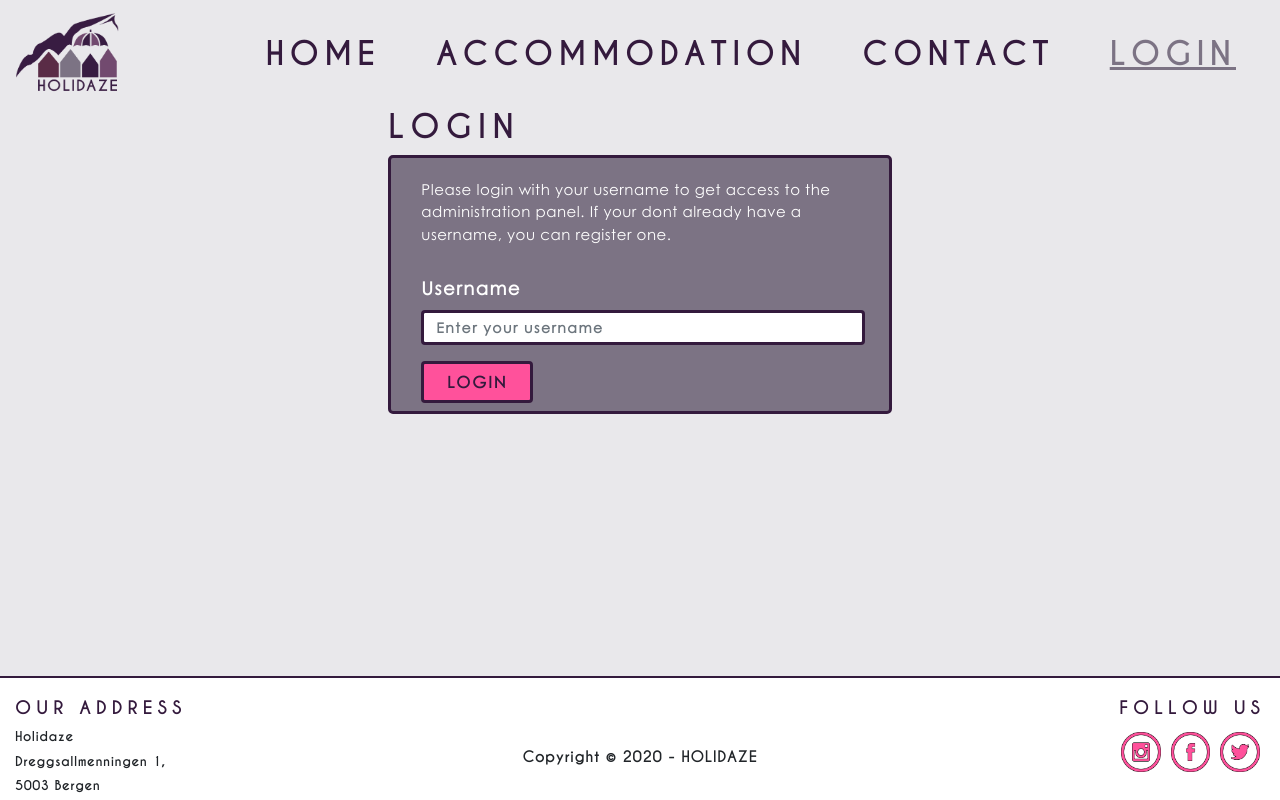
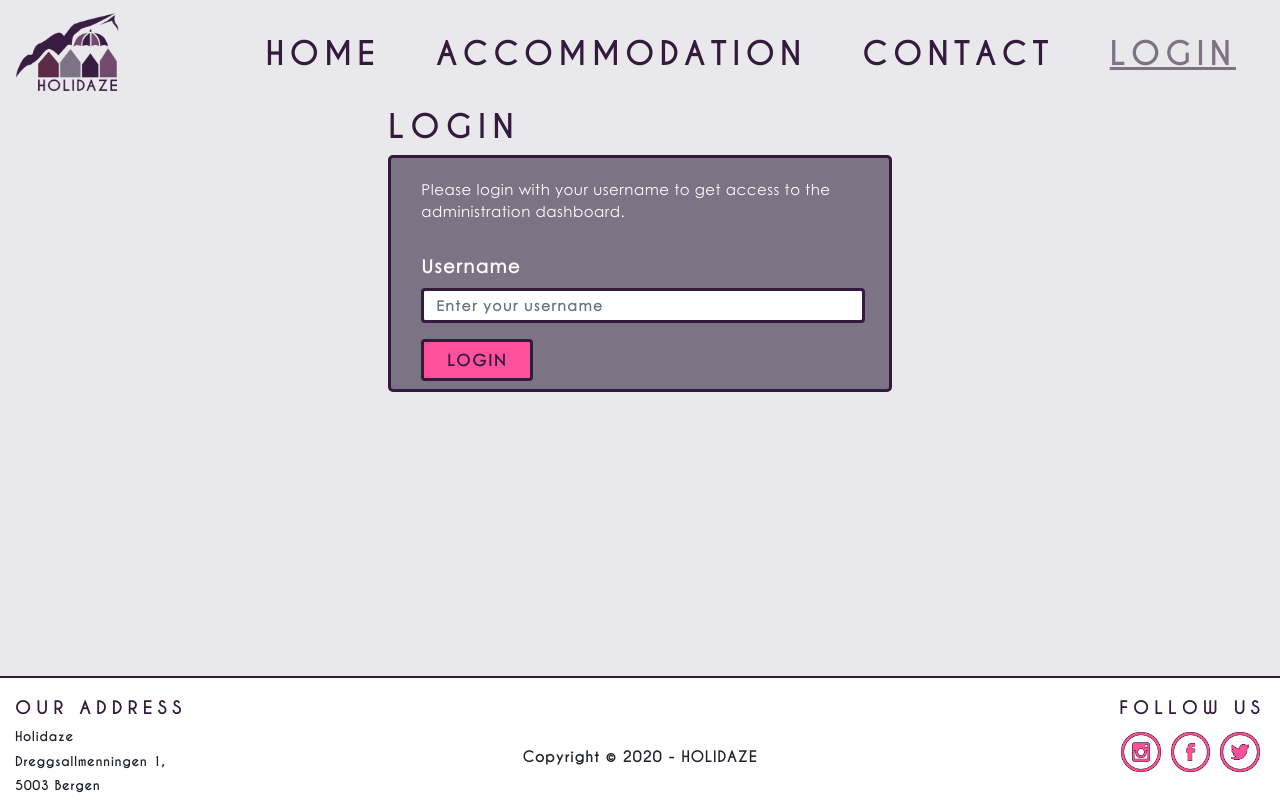
Before and after one commit to NinaWiik/Nina-Wiik_Project-exam-2_Holidaze-noroff-feu, a React (Create React App) app: page /register in a window 1280 px wide. Built offline with nearby package versions, Linux system fonts and the light colour scheme.

Commit message:
Update Register.js
changed paragraph text

```diff
--- a/src/components/auth/Register.js
+++ b/src/components/auth/Register.js
@@ -31,7 +31,7 @@ function Register() {
                 <Col className="col-md-5">
             <h1>Login</h1>
             <div className="register__col">
-                <p className="register__paragraph">Please login with your username to get access to the administration panel. If your dont already have a username, you can register one. </p>
+                <p className="register__paragraph">Please login with your username to get access to the administration dashboard. </p>
                 <Col lg="12" className="register__col--form">
         <Form onSubmit={handleSubmit(onSubmit)}>
             <Form.Group>
```
